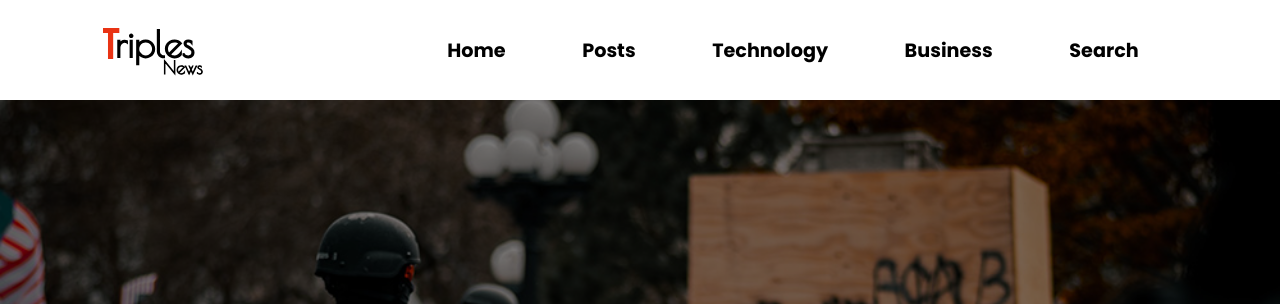
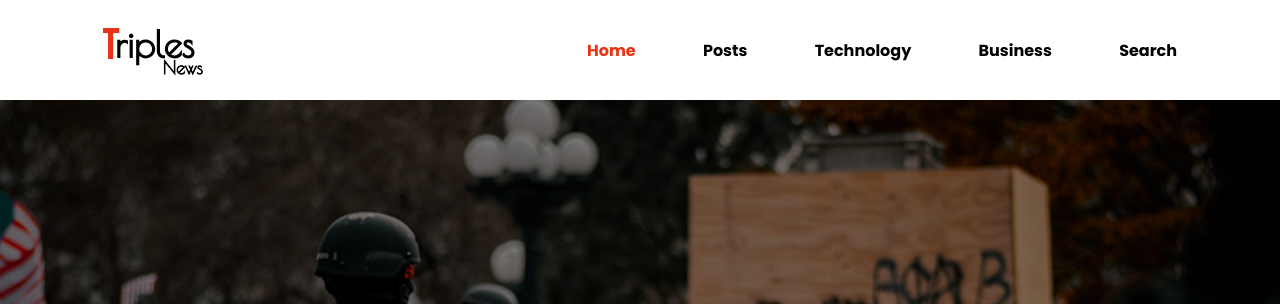
Before and after one commit to GSG-G11/newsProject-TheTriples, a plain HTML site: page index.html in a window 1280 px wide. Shown: the top 304 px of the page. Drawn offline with Linux system fonts and the light colour scheme.

Commit message:
more style to header links

```diff
--- a/index.html
+++ b/index.html
@@ -14,7 +14,7 @@
         alt=""
       />
       <div class="nav-items">
-        <div class="item">Home</div>
+        <div class="item active">Home</div>
         <div class="item">Posts</div>
         <div class="item">Technology</div>
         <div class="item">Business</div>
@@ -22,16 +22,14 @@
       </div>
     </div>
     <div class="main">
-
       <div class="main-content">
         <div class="organize">
           <button>Politics</button>
           <h1>A Huge Explosion Down Town!</h1>
           <h3>
-            Lorem ipsum dolor sit amet consectetur adipisicing elit.
-            Reprehenderit, ipsam mollitia provident dolorum voluptas ducimus,
-            facilis ipsa dignissimos tempore ullam nisi quia magnam. Cupiditate
-            consectetur ut nesciunt quasi quia iste.
+            Lorem ipsum dolor sit amet consectetur adipisicing elit. Reprehenderit, ipsam
+            mollitia provident dolorum voluptas ducimus, facilis ipsa dignissimos tempore ullam
+            nisi quia magnam. Cupiditate consectetur ut nesciunt quasi quia iste.
           </h3>
           <div class="news-auth">
             <p class="writer">By Jon Smith</p>
--- a/style.css
+++ b/style.css
@@ -1,4 +1,3 @@
-
 @import url('https://fonts.googleapis.com/css2?family=Poppins:wght@400;700&display=swap');
 
 * {
@@ -18,10 +17,11 @@
 
 .nav-items {
   display: flex;
-  justify-content: space-around;
+  justify-content: flex-end;
+  gap: 4.2rem;
   width: 60%;
-  font-weight: bolder;
-  font-size: 1.2em;
+  font-weight: bold;
+  font-size: 1rem;
 }
 .item:hover {
   color: #e93314;
@@ -35,10 +35,9 @@
   background-image: url(images/banner.jpg);
   background-repeat: no-repeat;
   background-size: cover;
-
 }
 
-.main-content{
+.main-content {
   width: 100%;
   height: 100%;
   background-color: rgba(0, 0, 0, 0.507);
@@ -46,20 +45,19 @@
   display: flex;
   align-items: center;
   justify-content: center;
-
 }
 .main-content h1 {
   font-size: 3em;
 }
 
-.organize{
+.organize {
   width: 80%;
   height: 45%;
   display: flex;
   flex-direction: column;
   justify-content: space-evenly;
 }
-.main button{
+.main button {
   width: 150px;
   height: 60px;
   background-color: #e93314;
@@ -68,18 +66,21 @@
   color: #fff;
   font-size: 1.2em;
   transition: all 0.2s ease-in-out;
-
 }
-.main button:focus{
+.main button:focus {
   outline: none;
 }
-.main button:hover{
+.main button:hover {
   cursor: pointer;
   background-color: #c52f15;
 }
 
-.news-auth{
+.news-auth {
   width: 20%;
   display: flex;
   justify-content: space-between;
 }
+
+.active {
+  color: #e93314;
+}
```
Lines whose indentation alone changed are shown as unchanged.
